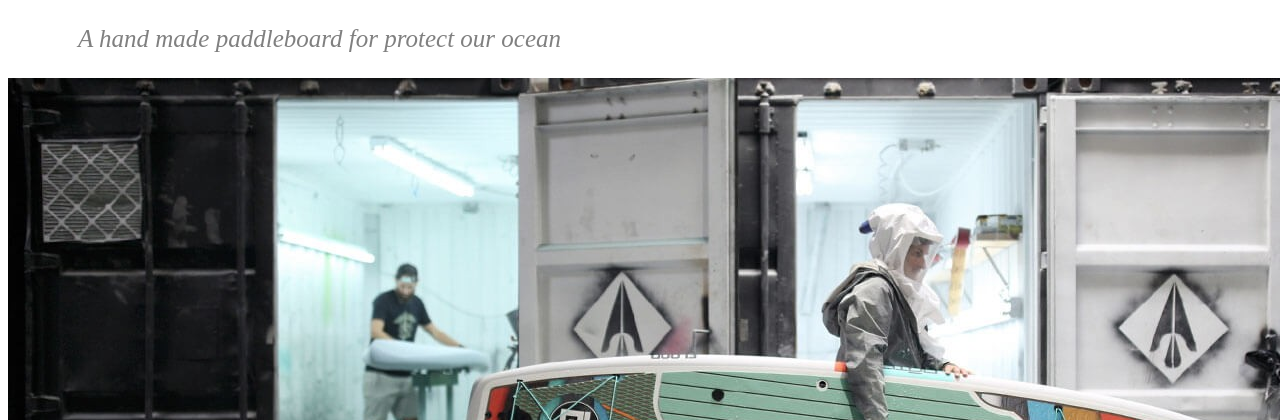
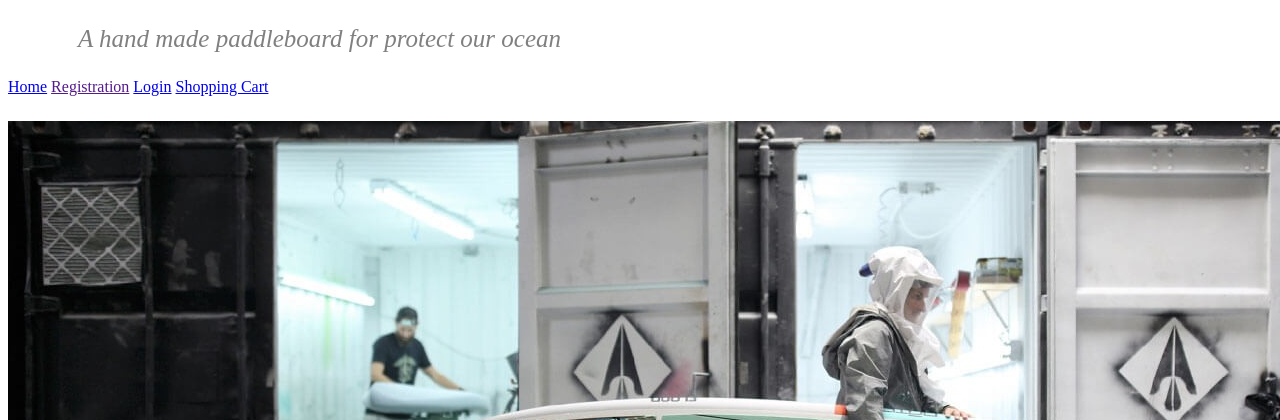
Before and after one commit to kevindojo/paddleboard-store, a Django app: page / in a window 1280 px wide; the page is wider, and only the part inside the window is pictured. Shown: the part 77-497 px from the top of that part. Run offline with Django 3.2, Linux system fonts and the light colour scheme.

Commit message:
changes to views, html,urls

```diff
--- a/apps/paddleapp/templates/paddleapp/index.html
+++ b/apps/paddleapp/templates/paddleapp/index.html
@@ -40,7 +40,7 @@
     margin-left: 2px;
 }
 
-          select{
+        select{
               margin-left: 55px;
           }
 
@@ -51,11 +51,32 @@
             font-size: 25px;
             font-style: italic;
         }
+
+        ul{
+            list-style-type: none;
+            margin: 0;
+            padding: 0;
+        }
+
+        li {
+            display: inline;
+        }
+
+
+
         </style>
 
     </head>
     <header>Go Paddle   </header>
     <p>A hand made paddleboard for protect our ocean</p>
+        <div id= 'navbar'>
+            <ul>
+                <li><a href="/">Home</a></li>
+                <li><a href="">Registration</a></li>
+                <li><a href="/login">Login</a></li>
+                <li><a href="/result">Shopping Cart</a></li>
+            </ul>
+        </div>
 
     <p></p>
     <p></p>
--- a/apps/paddleapp/urls.py
+++ b/apps/paddleapp/urls.py
@@ -3,6 +3,8 @@ from . import views
 urlpatterns = [
   url(r'^$', views.index),
   url(r'^buy$', views.buy),
+  url(r'^login$', views.login),
+  url(r'^create$', views.create),
   url(r'^result$', views.result)
 #   url(r'^add$', views.add),
 #   url(r'^clear$', views.clear)
--- a/apps/paddleapp/views.py
+++ b/apps/paddleapp/views.py
@@ -38,4 +38,37 @@ def buy(request):
     return redirect('/result')
 
 def result(request):
-    return render(request,"paddleapp/checkout.html")
+    return render("paddleapp/checkout.html")
+
+
+
+
+
+
+################################LOGIN REGISTRATION#####################
+
+
+
+
+
+def login(request):
+    return render(request, 'paddleapp/login.html')
+
+
+
+
+def create(request):
+    errors= User.objects.validate(request.POST)
+    if len(errors):
+        for field, message in errors.iteritems():
+            error(request, message, extra_tags=field)
+        return redirect('/')
+
+    User.objects.create(
+        first_name= request.POST['first_name'],
+        last_name= request.POST['last_name'],
+        email= request.POST['email'],
+    )
+    return redirect('/')
+
+################################LOGIN REGISTRATION#####################
```
Also changed, not shown: apps/paddleapp/templates/paddleapp/login.html (added, +30 -0 lines), 11 other files.
